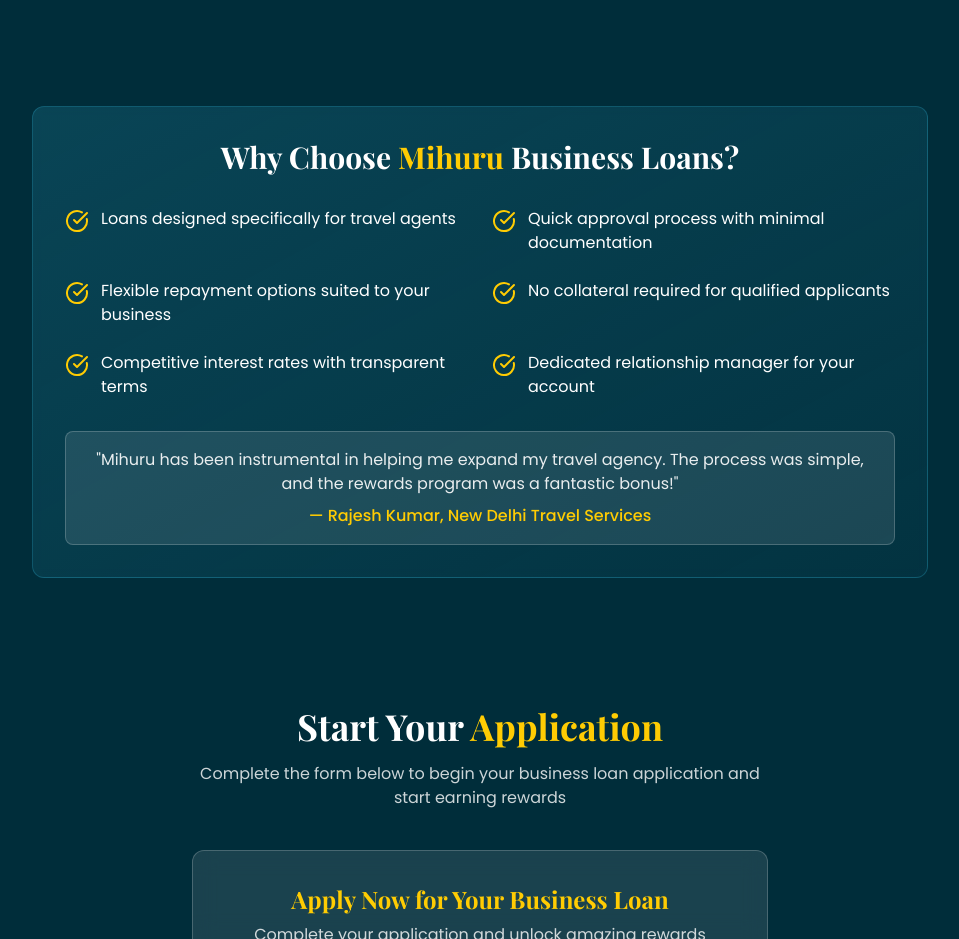
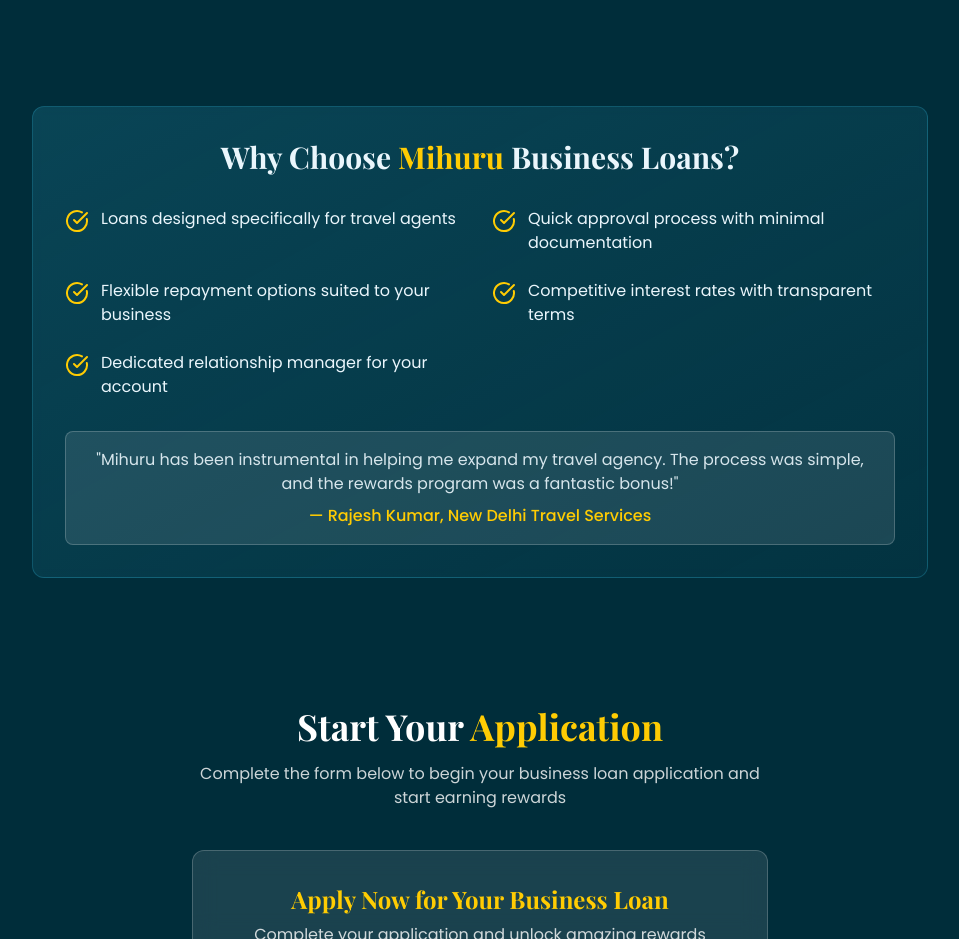
Before and after one commit to vishnu2646/mihuru-max-miles-launchpad, a React (Vite) app: page / in a window 1280 px wide. Shown: the part 2120-3059 px from the top of the page, without its empty margins (160-1119 px from the left). Built offline with nearby package versions, Linux system fonts and the light colour scheme.

Commit message:
Remove "no collateral" benefit
Removes the "No collateral required for qualified applicants" line from the benefits section.

```diff
--- a/src/components/BenefitsSection.tsx
+++ b/src/components/BenefitsSection.tsx
@@ -7,7 +7,6 @@ export const BenefitsSection: React.FC = () => {
     "Loans designed specifically for travel agents",
     "Quick approval process with minimal documentation",
     "Flexible repayment options suited to your business",
-    "No collateral required for qualified applicants",
     "Competitive interest rates with transparent terms",
     "Dedicated relationship manager for your account"
   ];
@@ -16,7 +15,7 @@ export const BenefitsSection: React.FC = () => {
     <div className="py-16 px-4 bg-mihuru-dark">
       <div className="container mx-auto">
         <div className="max-w-4xl mx-auto bg-gradient-to-br from-mihuru-blue/20 to-mihuru-blue/5 backdrop-blur-sm rounded-xl p-8 border border-mihuru-blue/30">
-          <h2 className="text-3xl font-serif font-bold mb-8 text-white text-center">
+          <h2 className="text-3xl font-serif font-bold mb-8 text-mihuru-text text-center">
             Why Choose <span className="text-mihuru-gold">Mihuru</span> Business Loans?
           </h2>
 
@@ -24,13 +23,13 @@ export const BenefitsSection: React.FC = () => {
             {benefits.map((benefit, index) => (
               <div key={index} className="flex items-start space-x-3">
                 <CheckCircle className="h-6 w-6 text-mihuru-gold flex-shrink-0 mt-0.5" />
-                <p className="text-white">{benefit}</p>
+                <p className="text-mihuru-text">{benefit}</p>
               </div>
             ))}
           </div>
 
           <div className="mt-8 p-4 bg-white/10 rounded-lg border border-white/20">
-            <p className="text-white/90 text-center">
+            <p className="text-mihuru-text/90 text-center">
               "Mihuru has been instrumental in helping me expand my travel agency. The process was simple, and the rewards program was a fantastic bonus!"
             </p>
             <p className="text-mihuru-gold text-center mt-2 font-medium">
```
